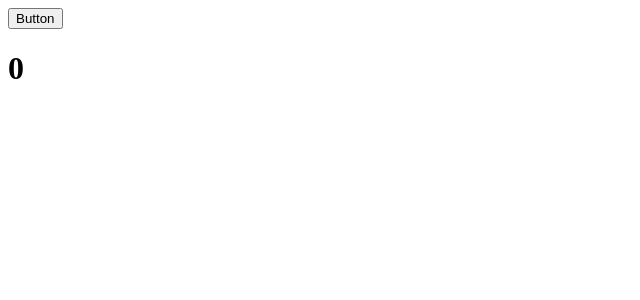
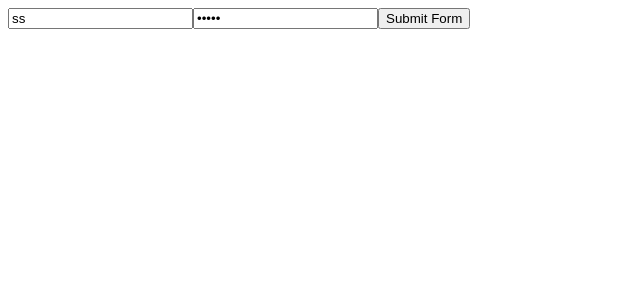
Before and after one commit to varuniit1994/react_practice, a React (Create React App) app: page / in a window 1280 px wide. Shown: the top 300 px of the page, without its empty margins (0-640 px from the left). Built offline with nearby package versions, Linux system fonts and the light colour scheme.

Commit message:
Simple use of useState for a form Input.

```diff
--- a/src/App.js
+++ b/src/App.js
@@ -2,21 +2,34 @@ import React, { useState } from 'react';
 
 function App()
 {
+  const [name,setName]=useState("ss");
+  const [password,setPassword]=useState("pass1");
 
-  let [counter,setCounter]=useState(0);
+  return(
+    <div>
+      <input type="text" value={name} onChange={updateTextField}></input>
+      <input type="password" value={password} onChange={updatePassword}></input>
 
-  function buttonClicked()
+      <button onClick={submitForm}>Submit Form</button>
+    </div>
+  )
+
+  function updateTextField(event)
   {
-    setCounter(counter+1);
-    console.log(counter);
+    console.log(event.target);
+    setName(event.target.value);
   }
 
-  return (
-    <div>
-        <button onClick={buttonClicked}>Button</button>
-        <h1>{counter}</h1>
-    </div>
-  )
+  function updatePassword(e)
+  {
+    console.log(e.target);
+    setPassword(e.target.value);
+  }
+
+  function submitForm()
+  {
+    console.log(`name: ${name} and password: ${password}`);
+  }
 }
 
 export default App;
```
